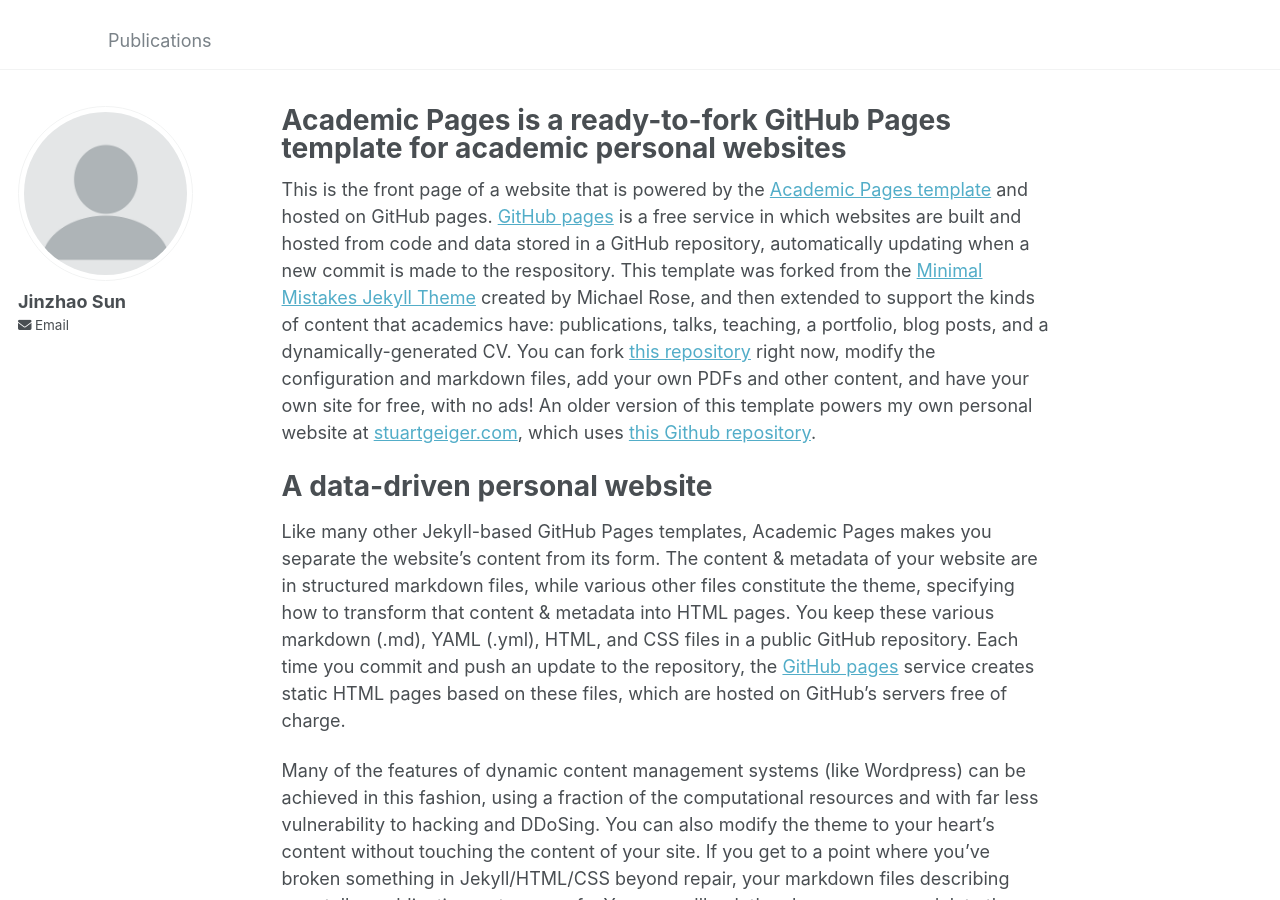
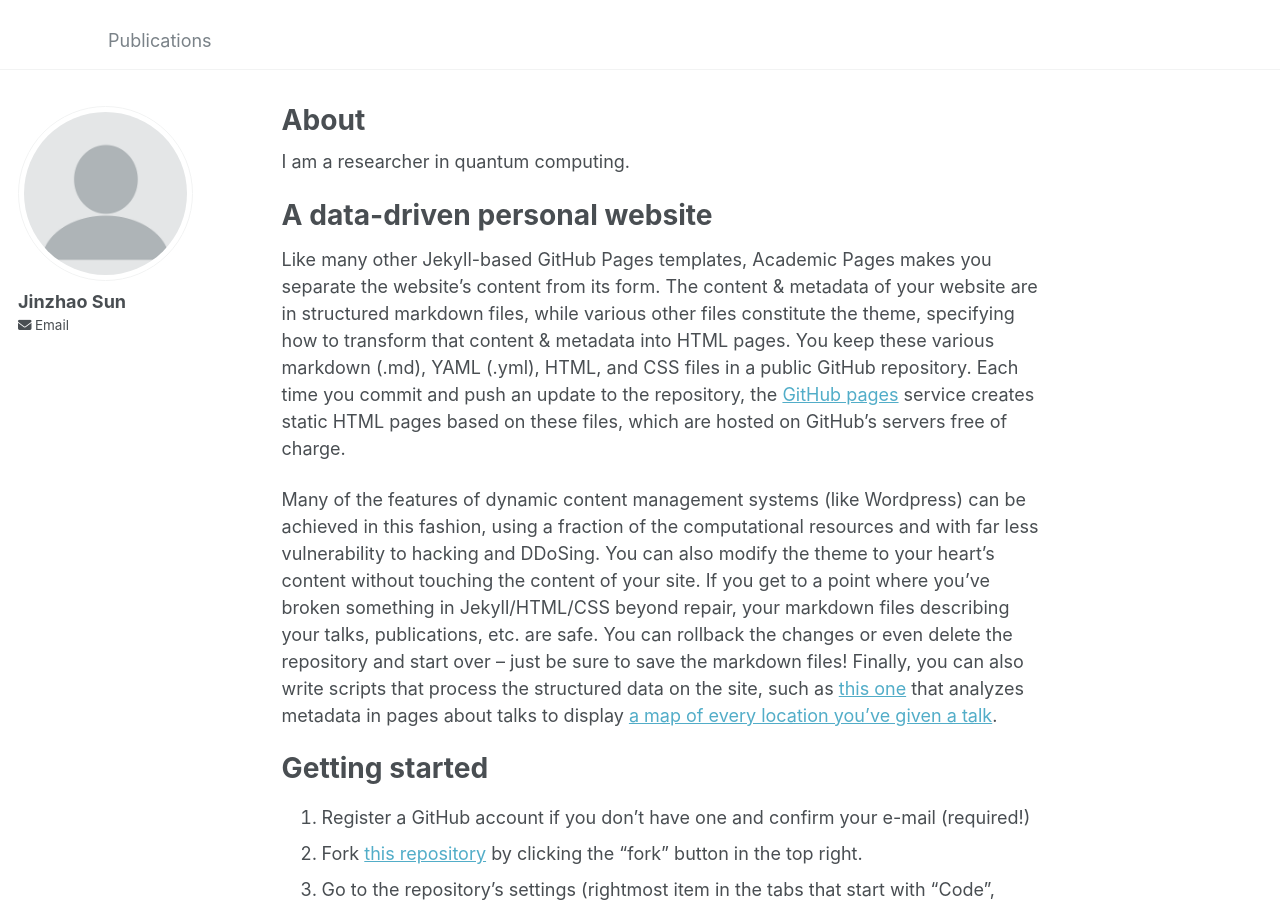
Before and after one commit to jinzhao-sun/jinzhao-sun.github.io, a Jekyll site: the page built from _pages/about.md, in a window 1280 px wide and 900 px high. Built offline with Jekyll 4.4.1, drawn with Linux system fonts in a browser that asks for light colours.

Commit message:
Update about.md

```diff
--- a/_pages/about.md
+++ b/_pages/about.md
@@ -1,13 +1,14 @@
 ---
 permalink: /
-title: "Academic Pages is a ready-to-fork GitHub Pages template for academic personal websites"
+title: "About"
 author_profile: true
 redirect_from:
   - /about/
   - /about.html
 ---
 
-This is the front page of a website that is powered by the [Academic Pages template](https://github.com/academicpages/academicpages.github.io) and hosted on GitHub pages. [GitHub pages](https://pages.github.com) is a free service in which websites are built and hosted from code and data stored in a GitHub repository, automatically updating when a new commit is made to the respository. This template was forked from the [Minimal Mistakes Jekyll Theme](https://mmistakes.github.io/minimal-mistakes/) created by Michael Rose, and then extended to support the kinds of content that academics have: publications, talks, teaching, a portfolio, blog posts, and a dynamically-generated CV. You can fork [this repository](https://github.com/academicpages/academicpages.github.io) right now, modify the configuration and markdown files, add your own PDFs and other content, and have your own site for free, with no ads! An older version of this template powers my own personal website at [stuartgeiger.com](http://stuartgeiger.com), which uses [this Github repository](https://github.com/staeiou/staeiou.github.io).
+I am a researcher in quantum computing.
+
 
 A data-driven personal website
 ======
```
